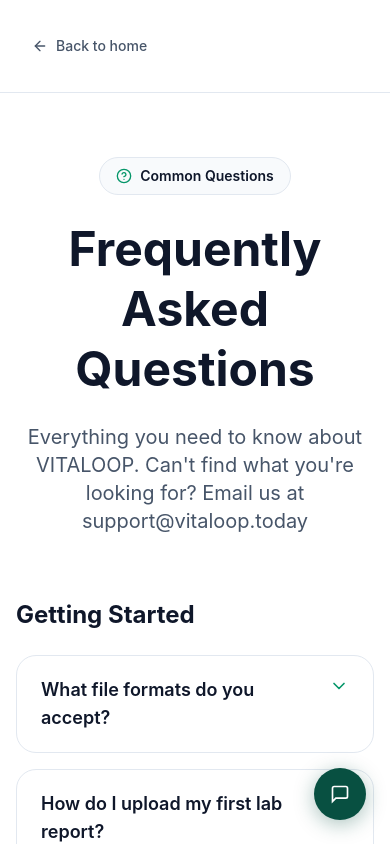
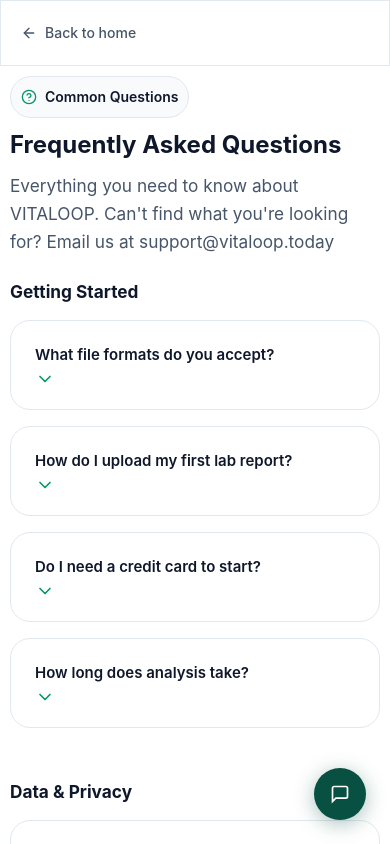
Before and after one commit to softdabtech/vitaloop, a React (Vite) app in the folder frontend/: page /faq in a window 390 px wide. Shown: the top 844 px of the page. Built offline with nearby package versions, Linux system fonts and the light colour scheme; no server answers.

Commit message:
feat(mobile): адаптация Help Center и глобальных стилей под мобильные устройства

```diff
--- a/frontend/src/styles/index.css
+++ b/frontend/src/styles/index.css
@@ -46,3 +46,80 @@
   outline: 2px solid var(--brand);
   outline-offset: 2px;
 }
+
+/* ──────────────── MOBILE ADAPTATION ──────────────── */
+@media (max-width: 600px) {
+  body {
+    font-size: 15px;
+    padding: 0;
+  }
+  h1, .text-3xl, .md\:text-4xl {
+    font-size: 1.6em !important;
+    line-height: 1.2;
+  }
+  h2, .text-xl {
+    font-size: 1.15em !important;
+  }
+  .max-w-6xl, .max-w-2xl, .max-w-xl {
+    max-width: 100vw !important;
+    padding-left: 0 !important;
+    padding-right: 0 !important;
+  }
+  .px-4, .md\:py-14, .py-10, .py-8, .md\:py-12 {
+    padding-left: 10px !important;
+    padding-right: 10px !important;
+    padding-top: 10px !important;
+    padding-bottom: 10px !important;
+  }
+  .rounded-2xl, .rounded-xl, .rounded-r-xl {
+    border-radius: 12px !important;
+  }
+  .p-6, .md\:p-8 {
+    padding: 12px !important;
+  }
+  .mb-8, .mb-10, .mb-6, .mb-4 {
+    margin-bottom: 12px !important;
+  }
+  .mt-8, .mt-6, .mt-4 {
+    margin-top: 12px !important;
+  }
+  .gap-8, .gap-4, .gap-3 {
+    gap: 10px !important;
+  }
+  .w-64 {
+    width: 100% !important;
+  }
+  aside[.lg\:block], .sidebar, .hidden.lg\:block {
+    display: none !important;
+  }
+  .flex {
+    flex-direction: column !important;
+    gap: 0 !important;
+  }
+  .text-lg, .text-base {
+    font-size: 1em !important;
+  }
+  .border, .border-slate-200, .border-slate-100 {
+    border-width: 1px !important;
+  }
+  .shadow-lg, .shadow-sm {
+    box-shadow: none !important;
+  }
+  .search-bar, input[type="text"] {
+    font-size: 1em !important;
+    padding: 10px !important;
+  }
+  .p-4 {
+    padding: 10px !important;
+  }
+  .py-3\.5 {
+    padding-top: 10px !important;
+    padding-bottom: 10px !important;
+  }
+  .rounded-full {
+    border-radius: 999px !important;
+  }
+  .text-center {
+    text-align: left !important;
+  }
+}
```
